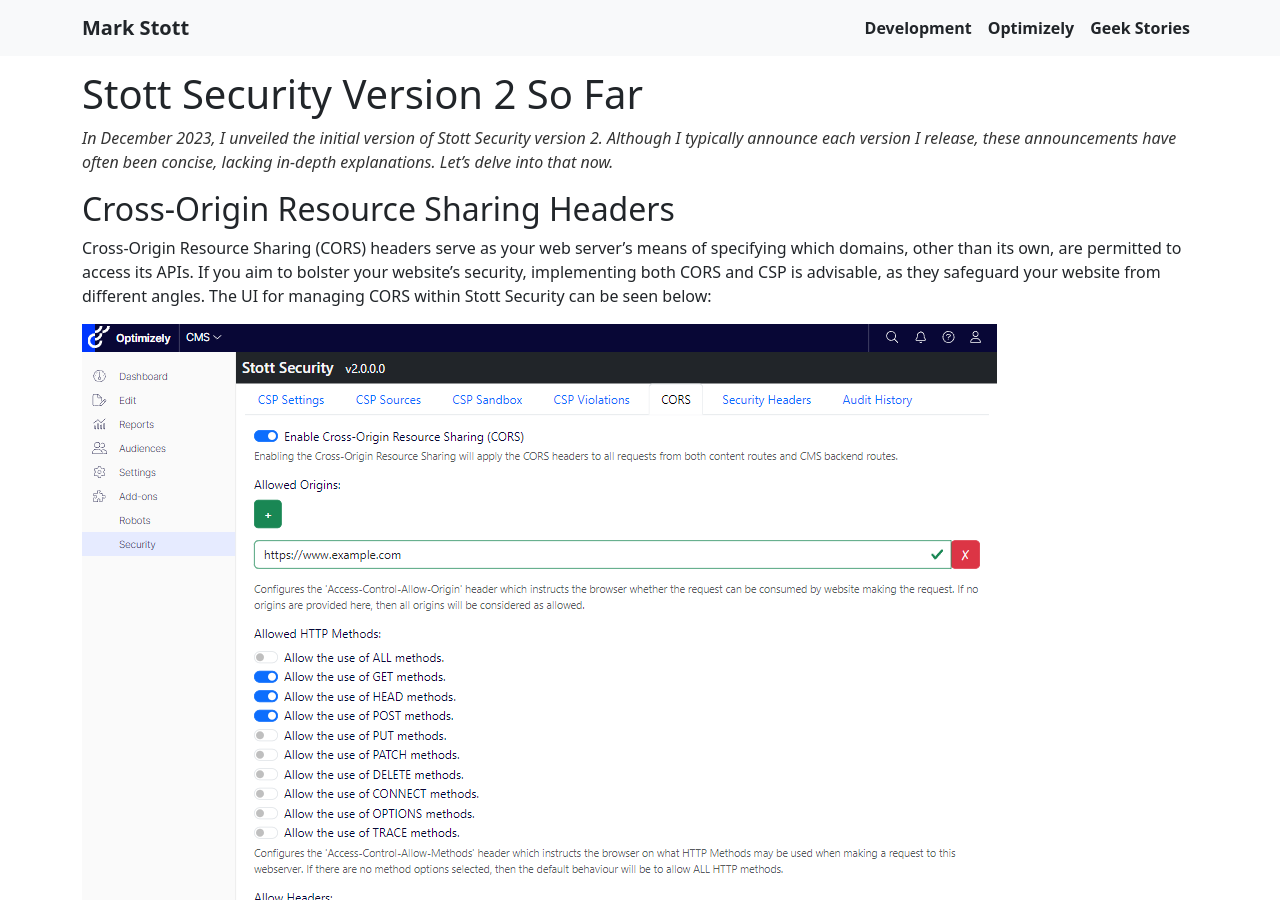
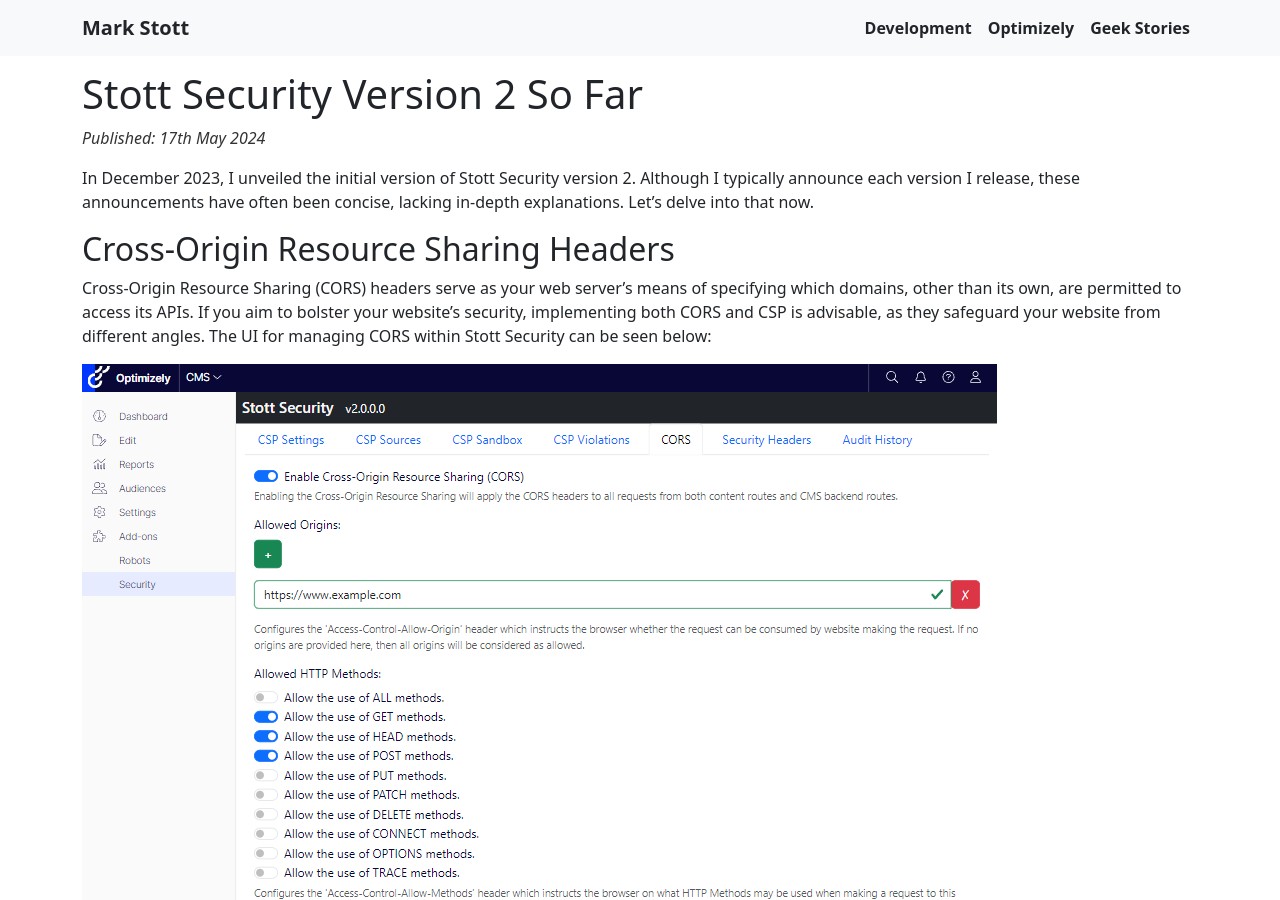
Before and after one commit to GeekInTheNorth/GeekInTheNorth.github.io, a Jekyll site: the page built from _posts/2024-05-17-stott-security-2-x.md, in a window 1280 px wide and 900 px high. Built offline with Jekyll 4.4.1, drawn with Linux system fonts in a browser that asks for light colours.

Commit message:
Update 2024-05-17-stott-security-2-x.md

```diff
--- a/_posts/2024-05-17-stott-security-2-x.md
+++ b/_posts/2024-05-17-stott-security-2-x.md
@@ -10,6 +10,8 @@
 ---
 
 # Stott Security Version 2 So Far
+
+Published: 17th May 2024
 
 In December 2023, I unveiled the initial version of Stott Security version 2. Although I typically announce each version I release, these announcements have often been concise, lacking in-depth explanations. Let's delve into that now.
 
```
